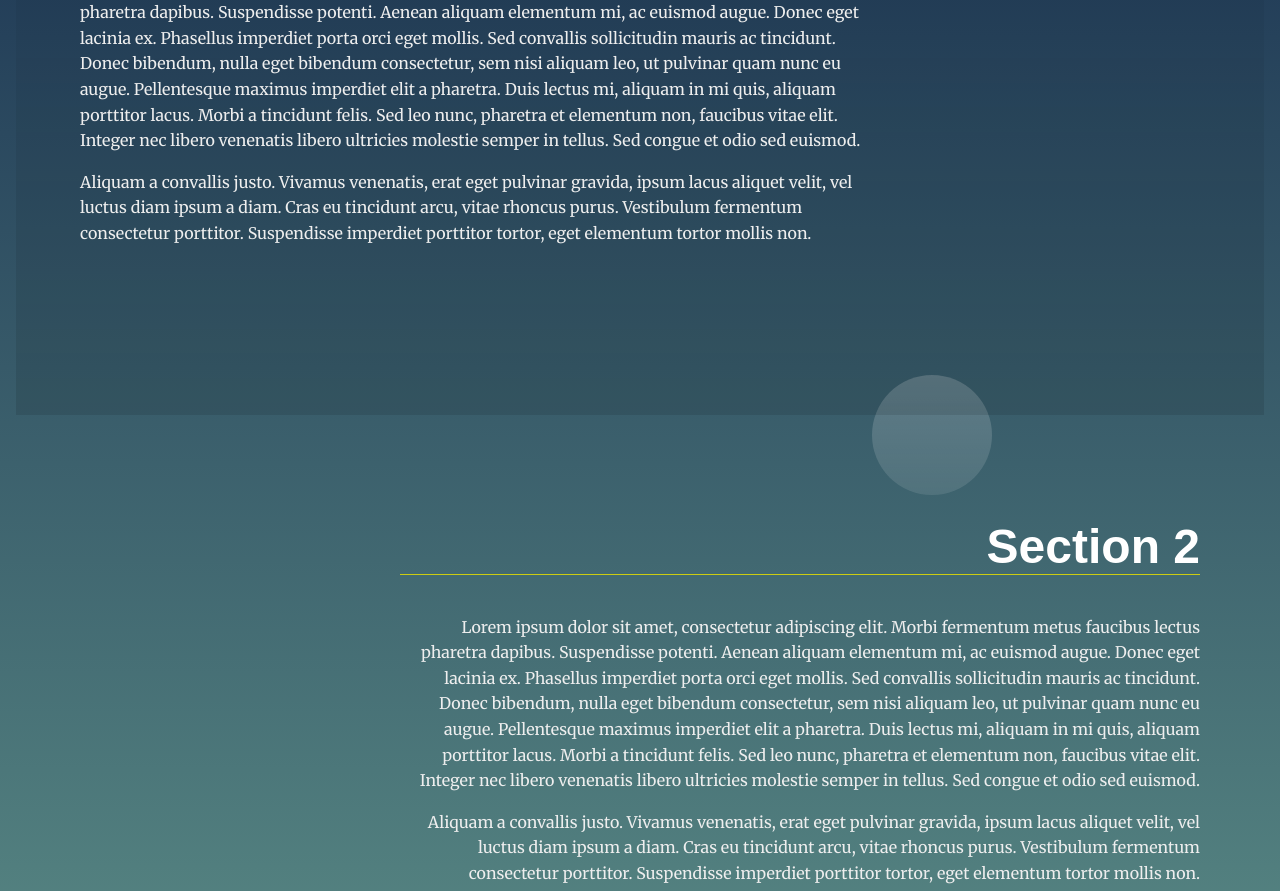
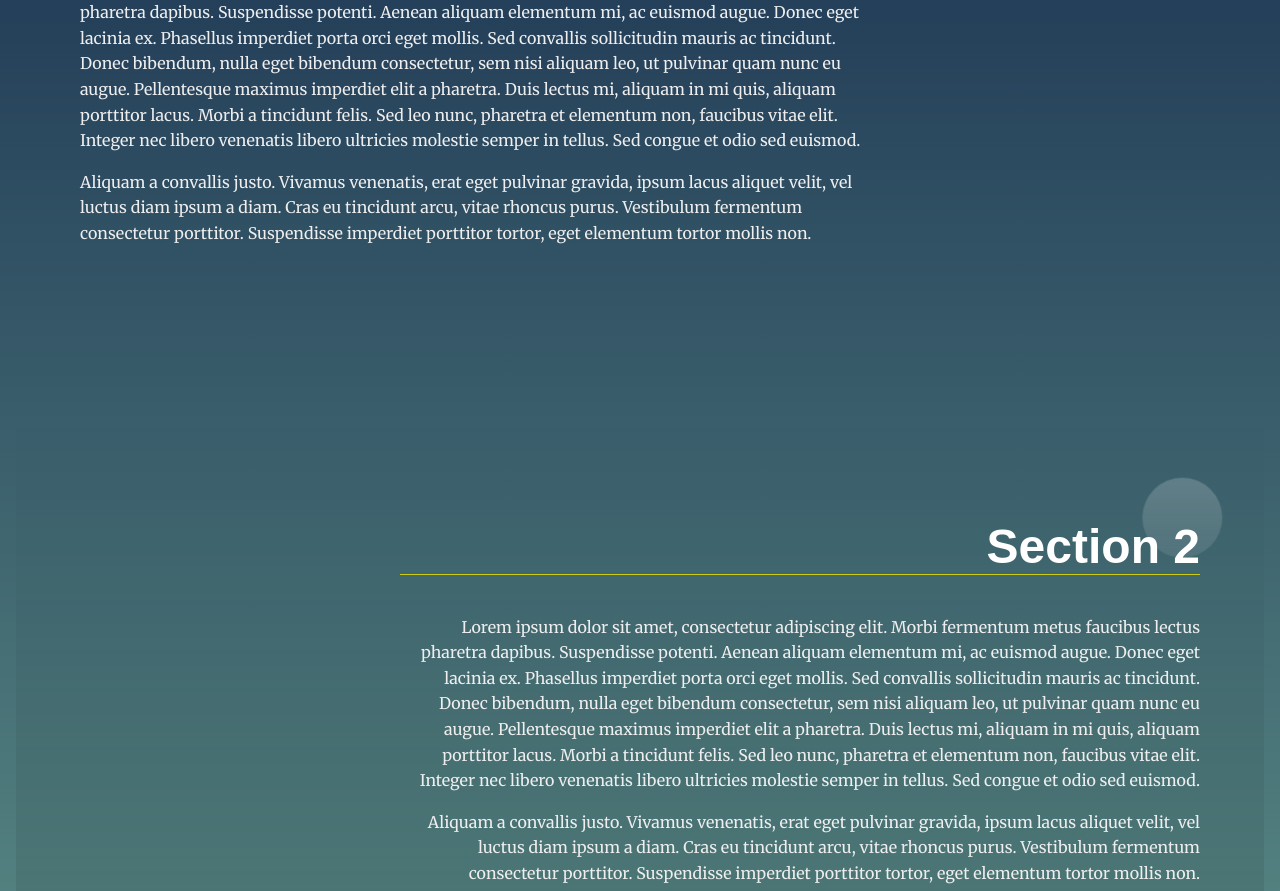
Before and after one commit to npalimaka/dynamic-page, a plain HTML site: page index.html in a window 1280 px wide. Shown: the part 696-1587 px from the top of the page. Drawn offline with Linux system fonts and the light colour scheme.

Commit message:
Navigation added

```diff
--- a/css/styles.css
+++ b/css/styles.css
@@ -75,7 +75,7 @@ section {
 }
 
 .navbar__menu .menu__link {
-    display: block;
+    /*display: block;*/
     padding: 1em;
     font-weight: bold;
     text-decoration: none;
@@ -86,6 +86,7 @@ section {
     background: #333;
     color: #fff;
     transition: ease 0.3s all;
+    cursor: pointer;
 }
 
 /* Header Styles */
@@ -193,17 +194,17 @@ section:nth-of-type(3n + 1) .landing__container::after {
 /* ---- Theme State Rules ---- */
 /* Section Active Styles */
 /* Note: your-active-class class is applied through javascript. You should update the class here and in the index.html to what you set in your javascript file.  */
-section.your-active-class {
+section.active {
     background: rgb(0, 0, 0);
     background: linear-gradient(0deg, rgba(0, 0, 0, 0.1) 0%, rgba(0, 0, 0, 0) 100%);
 }
 
-section.your-active-class .landing__container::before {
+section.active .landing__container::before {
     opacity: 1;
     animation: rotate 4s linear 0s infinite forwards;
 }
 
-section.your-active-class .landing__container::after {
+section.active .landing__container::after {
     opacity: 1;
     animation: rotate 5s linear 0s infinite forwards reverse;
 }
--- a/index.html
+++ b/index.html
@@ -26,7 +26,7 @@
     a data attribute that will populate the li node.
     Adding more sections will automatically populate nav.
     The first section is set to active class by default -->
-    <section id="section1" data-nav="Section 1" class="your-active-class">
+    <section id="section1" data-nav="Section 1" class="active">
       <div class="landing__container">
         <h2>Section 1</h2>
         <p>Lorem ipsum dolor sit amet, consectetur adipiscing elit. Morbi fermentum metus faucibus lectus pharetra dapibus. Suspendisse potenti. Aenean aliquam elementum mi, ac euismod augue. Donec eget lacinia ex. Phasellus imperdiet porta orci eget mollis. Sed convallis sollicitudin mauris ac tincidunt. Donec bibendum, nulla eget bibendum consectetur, sem nisi aliquam leo, ut pulvinar quam nunc eu augue. Pellentesque maximus imperdiet elit a pharetra. Duis lectus mi, aliquam in mi quis, aliquam porttitor lacus. Morbi a tincidunt felis. Sed leo nunc, pharetra et elementum non, faucibus vitae elit. Integer nec libero venenatis libero ultricies molestie semper in tellus. Sed congue et odio sed euismod.</p>
@@ -56,4 +56,5 @@
   </footer>
 
 </body>
+<script src="js/app.js"></script>
 </html>
--- a/js/app.js
+++ b/js/app.js
@@ -17,14 +17,29 @@
  * Define Global Variables
  *
 */
-
+const navbarList = document.querySelector('#navbar__list');
+const sectionsHdList = document.getElementsByTagName('h2');
+const sections = document.getElementsByTagName('section');
 
 /**
  * End Global Variables
  * Start Helper Functions
  *
 */
+function createLink(section) {
+    const navbarElement = document.createElement('li');
+    const text = document.createTextNode(section.innerText);
+    navbarElement.appendChild(text);
+    navbarElement.setAttribute('class', 'menu__link');
 
+    navbarElement.addEventListener('click', function(){ scrollToSection(section)});
+
+    navbarList.appendChild(navbarElement);
+}
+
+function scrollToSection(element) {
+    element.scrollIntoView({ behavior: 'smooth', block: 'center' });
+}
 
 
 /**
@@ -32,14 +47,22 @@
  * Begin Main Functions
  *
 */
-
 // build the nav
-
+for (const section of sectionsHdList) {
+    createLink(section);
+}
 
 // Add class 'active' to section when near top of viewport
-
-
-// Scroll to anchor ID using scrollTO event
+document.addEventListener('scroll', function (){
+    for (const section of sections) {
+        if (section.getBoundingClientRect().top <= window.innerHeight / 2
+            && section.getBoundingClientRect().top + section.getBoundingClientRect().height > window.innerHeight / 2) {
+            section.classList.add('active');
+        } else {
+            section.classList.remove('active');
+        }
+    }
+})
 
 
 /**
```
